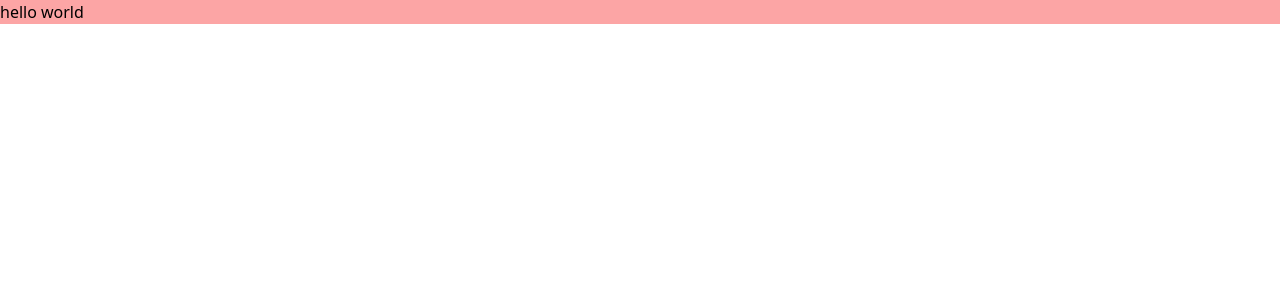
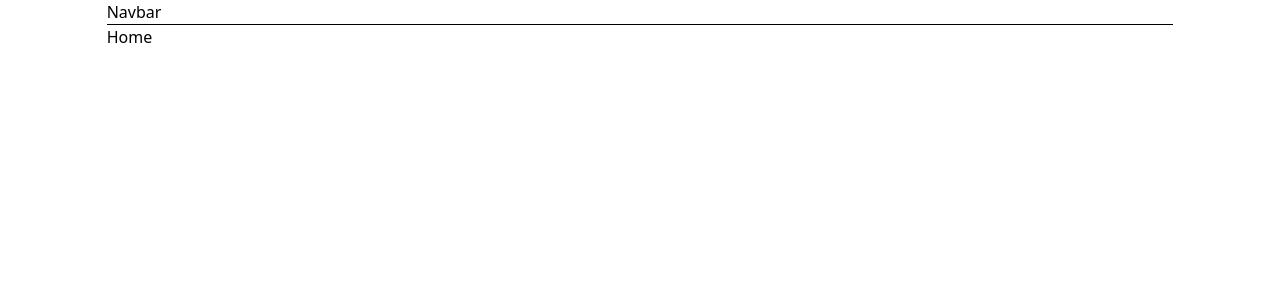
Before and after one commit to rashmod/language-learning-app, a React (Vite) app in the folder frontend/: page / in a window 1280 px wide. Shown: the top 300 px of the page. Built offline with nearby package versions, Linux system fonts and the light colour scheme.

Commit message:
[Frontend] added react router

```diff
--- a/frontend/package.json
+++ b/frontend/package.json
@@ -10,8 +10,11 @@
     "preview": "vite preview"
   },
   "dependencies": {
+    "@tanstack/react-query": "^4.35.3",
+    "axios": "^1.5.0",
     "react": "^18.2.0",
-    "react-dom": "^18.2.0"
+    "react-dom": "^18.2.0",
+    "react-router-dom": "^6.16.0"
   },
   "devDependencies": {
     "@types/react": "^18.2.15",
--- a/frontend/src/App.tsx
+++ b/frontend/src/App.tsx
@@ -1,5 +1,19 @@
+import { Routes, Route } from 'react-router-dom';
+
+import Home from './pages/Home';
+import Navbar from './components/Navbar';
+
 function App() {
-	return <h1 className='bg-red-300'>hello world</h1>;
+	return (
+		<h1 className='flex flex-col items-center min-h-screen'>
+			<div className='w-10/12 grow'>
+				<Navbar />
+				<Routes>
+					<Route path='/' element={<Home />} />
+				</Routes>
+			</div>
+		</h1>
+	);
 }
 
 export default App;
--- /dev/null
+++ b/frontend/src/components/Navbar.tsx
@@ -0,0 +1,5 @@
+const Navbar = () => {
+	return <div className='border-b border-black'>Navbar</div>;
+};
+
+export default Navbar;
--- a/frontend/src/main.tsx
+++ b/frontend/src/main.tsx
@@ -1,10 +1,19 @@
-import React from 'react'
-import ReactDOM from 'react-dom/client'
-import App from './App.tsx'
-import './index.css'
+import React from 'react';
+import ReactDOM from 'react-dom/client';
+import { BrowserRouter } from 'react-router-dom';
+import { QueryClientProvider, QueryClient } from '@tanstack/react-query';
+
+import App from './App.tsx';
+import './index.css';
+
+const queryClient = new QueryClient();
 
 ReactDOM.createRoot(document.getElementById('root')!).render(
-  <React.StrictMode>
-    <App />
-  </React.StrictMode>,
-)
+	<React.StrictMode>
+		<BrowserRouter>
+			<QueryClientProvider client={queryClient}>
+				<App />
+			</QueryClientProvider>
+		</BrowserRouter>
+	</React.StrictMode>
+);
--- /dev/null
+++ b/frontend/src/pages/Home.tsx
@@ -0,0 +1,5 @@
+const Home = () => {
+	return <div>Home</div>;
+};
+
+export default Home;
```
Also changed, not shown: 1 other file (tests, documents, lock files or other folders).
